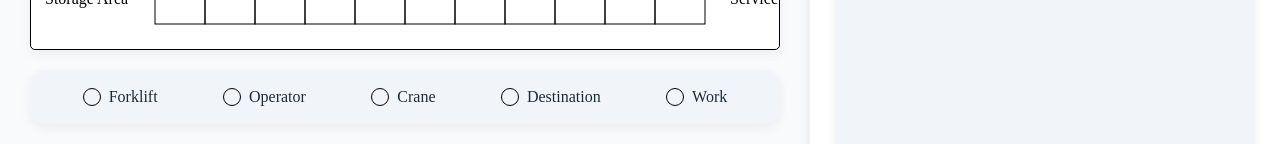
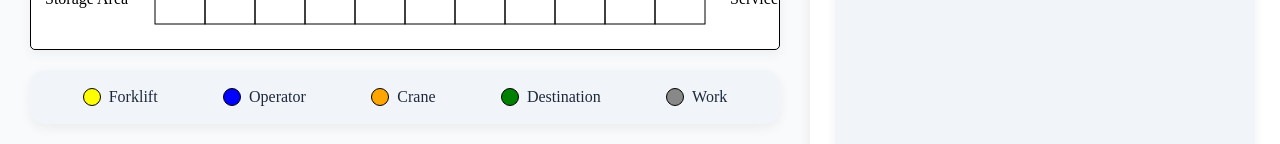
Before and after one commit to Prirmehta/RTLS, a React (Vite) app: page / in a window 1280 px wide. Shown: the part 652-796 px from the top of the page. Built offline with nearby package versions, Linux system fonts and the light colour scheme.

Commit message:
Your commit message here

```diff
--- a/src/components/Dashboard.tsx
+++ b/src/components/Dashboard.tsx
@@ -282,13 +282,28 @@ const Dashboard = () => {
   fontSize: '16px',
   color: '#1e293b'
 }}>
-            {['Forklift', 'Operator', 'Crane', 'Destination', 'Work'].map((label, index) => (
-              <div key={index} style={{ display: 'flex', alignItems: 'center', gap: '8px' }}>
-                <div style={{ width: '16px', height: '16px', borderRadius: '50%', border: '1px solid #000' }}></div>
-                <span>{label}</span>
+  <div style={{ display: 'flex', alignItems: 'center', gap: '8px' }}>
+    <div style={{ width: '16px', height: '16px', borderRadius: '50%', backgroundColor: 'yellow', border: '1px solid #000' }}></div>
+    <span>Forklift</span>
   </div>
-            ))}
+  <div style={{ display: 'flex', alignItems: 'center', gap: '8px' }}>
+    <div style={{ width: '16px', height: '16px', borderRadius: '50%', backgroundColor: 'blue', border: '1px solid #000' }}></div>
+    <span>Operator</span>
   </div>
+  <div style={{ display: 'flex', alignItems: 'center', gap: '8px' }}>
+    <div style={{ width: '16px', height: '16px', borderRadius: '50%', backgroundColor: 'orange', border: '1px solid #000' }}></div>
+    <span>Crane</span>
+  </div>
+  <div style={{ display: 'flex', alignItems: 'center', gap: '8px' }}>
+    <div style={{ width: '16px', height: '16px', borderRadius: '50%', backgroundColor: 'green', border: '1px solid #000' }}></div>
+    <span>Destination</span>
+  </div>
+  <div style={{ display: 'flex', alignItems: 'center', gap: '8px' }}>
+    <div style={{ width: '16px', height: '16px', borderRadius: '50%', backgroundColor: '#888888', border: '1px solid #000' }}></div>
+    <span>Work</span>
+  </div>
+</div>
+
         </div>
 
         {panelOpen && (
```
Lines whose indentation alone changed are shown as unchanged.
